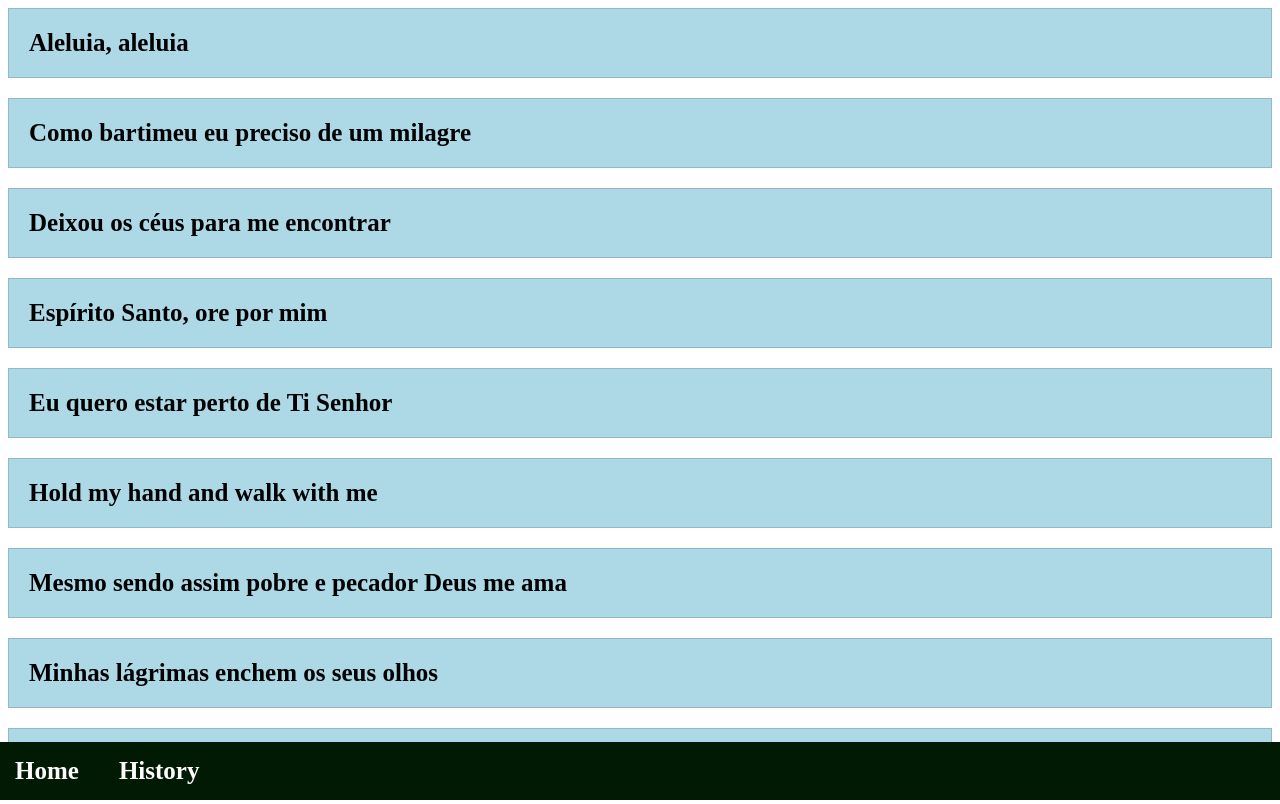
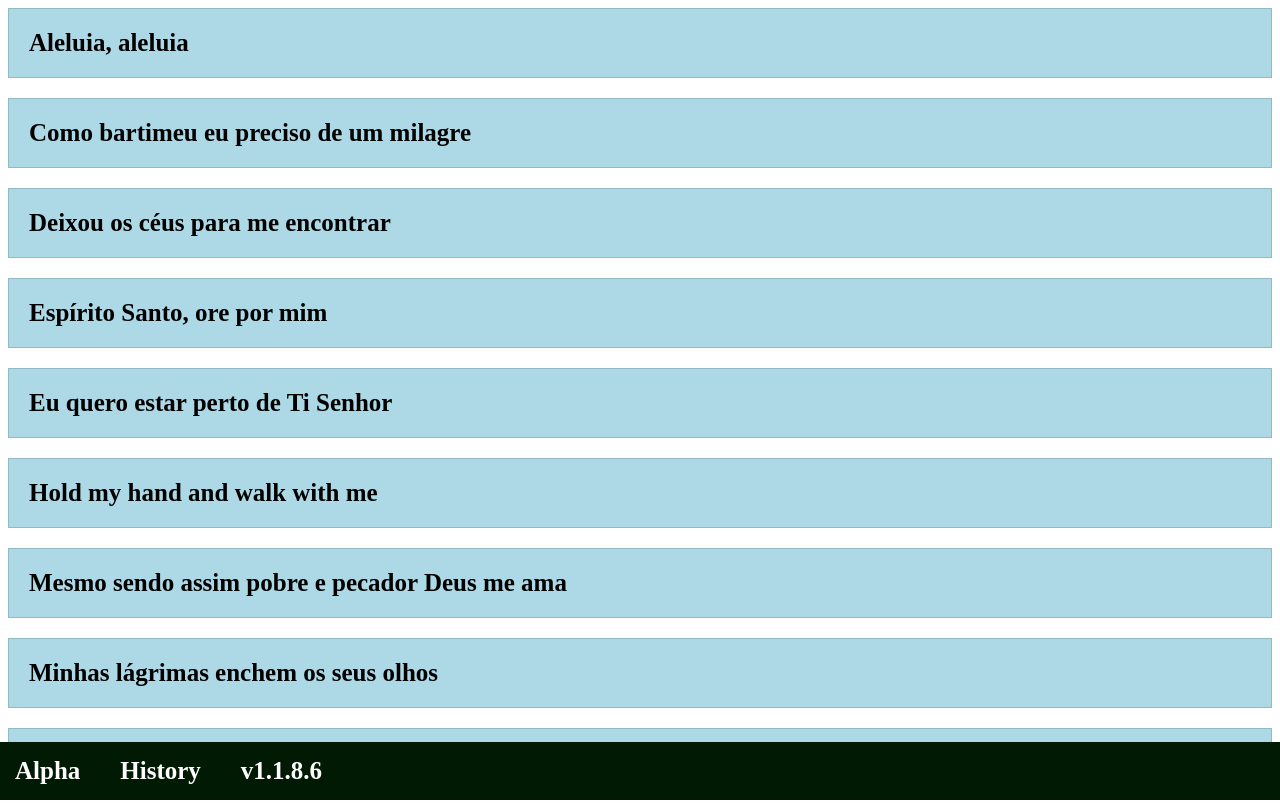
Before and after one commit to baligena/music_stand, a plain HTML site: page www/index.html in a window 1280 px wide. Shown: the top 804 px of the page. Drawn offline with Linux system fonts and the light colour scheme.

Commit message:
change control navigation

```diff
--- a/www/config.xml
+++ b/www/config.xml
@@ -4,7 +4,7 @@
 <widget xmlns     = "http://www.w3.org/ns/widgets"
         xmlns:gap = "http://phonegap.com/ns/1.0"
         id        = "com.phonegap.music-stand"
-        version   = "1.1.8.5">
+        version   = "1.1.8.6">
 
     <name>Music Stand</name>
 
--- a/www/index.html
+++ b/www/index.html
@@ -33,7 +33,7 @@ b[class*='_i'], .chords {
   color:red
 }
 main{
-    margin-bottom: 90px;
+    margin-bottom: 150px;
 }
 
 
@@ -193,8 +193,9 @@ window.app = {
         ,draw_controls:function(){
             this.$el.append('<ul class="controls"></ul>');
             var ul = $('ul.controls');
-            ul.append('<li id="">Home</li>');
+            ul.append('<li id="">Alpha</li>');
             ul.append('<li id="history">History</li>');
+            ul.append('<li id="version">v1.1.8.6</li>');
         }
     });
 
```
